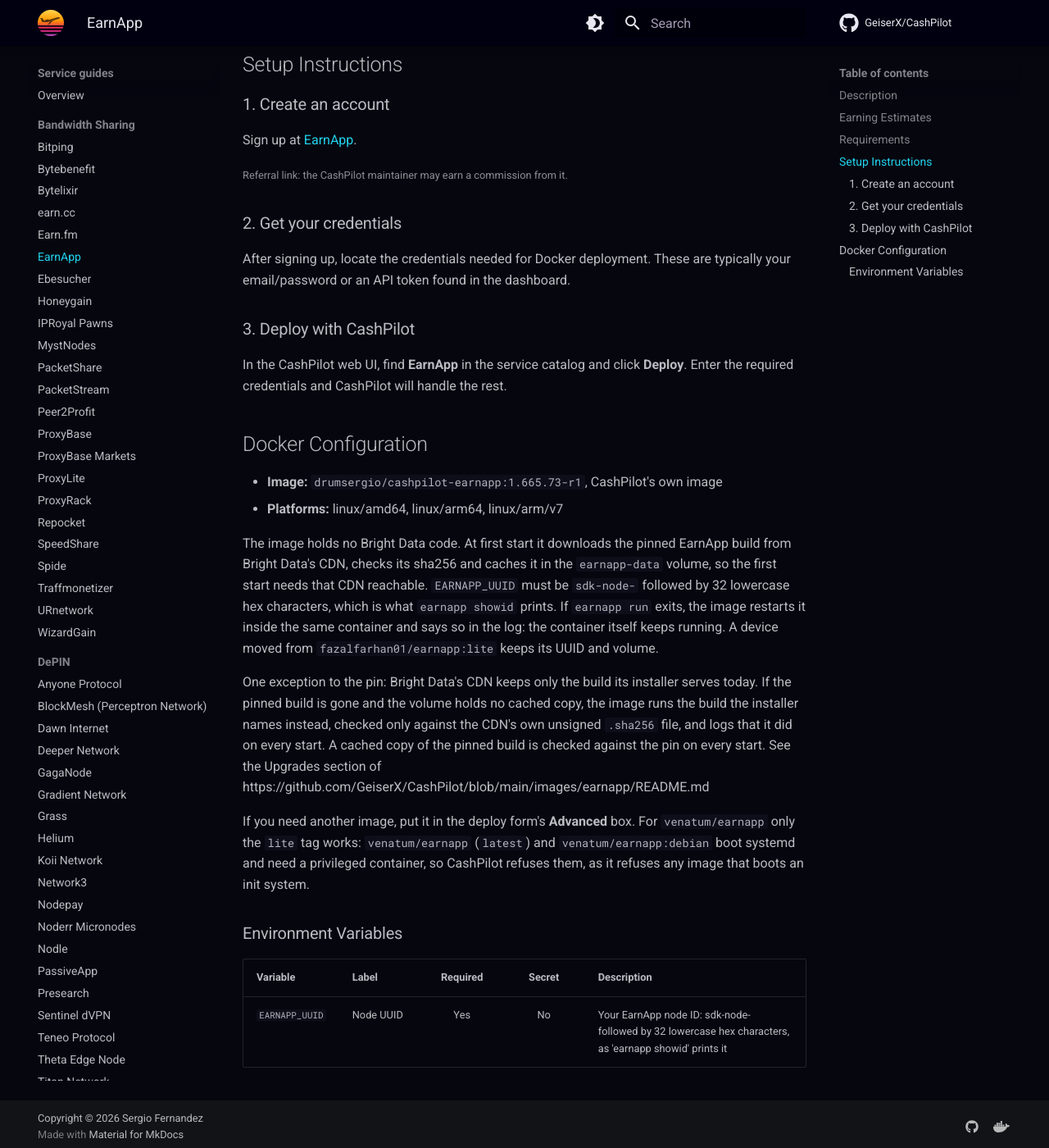
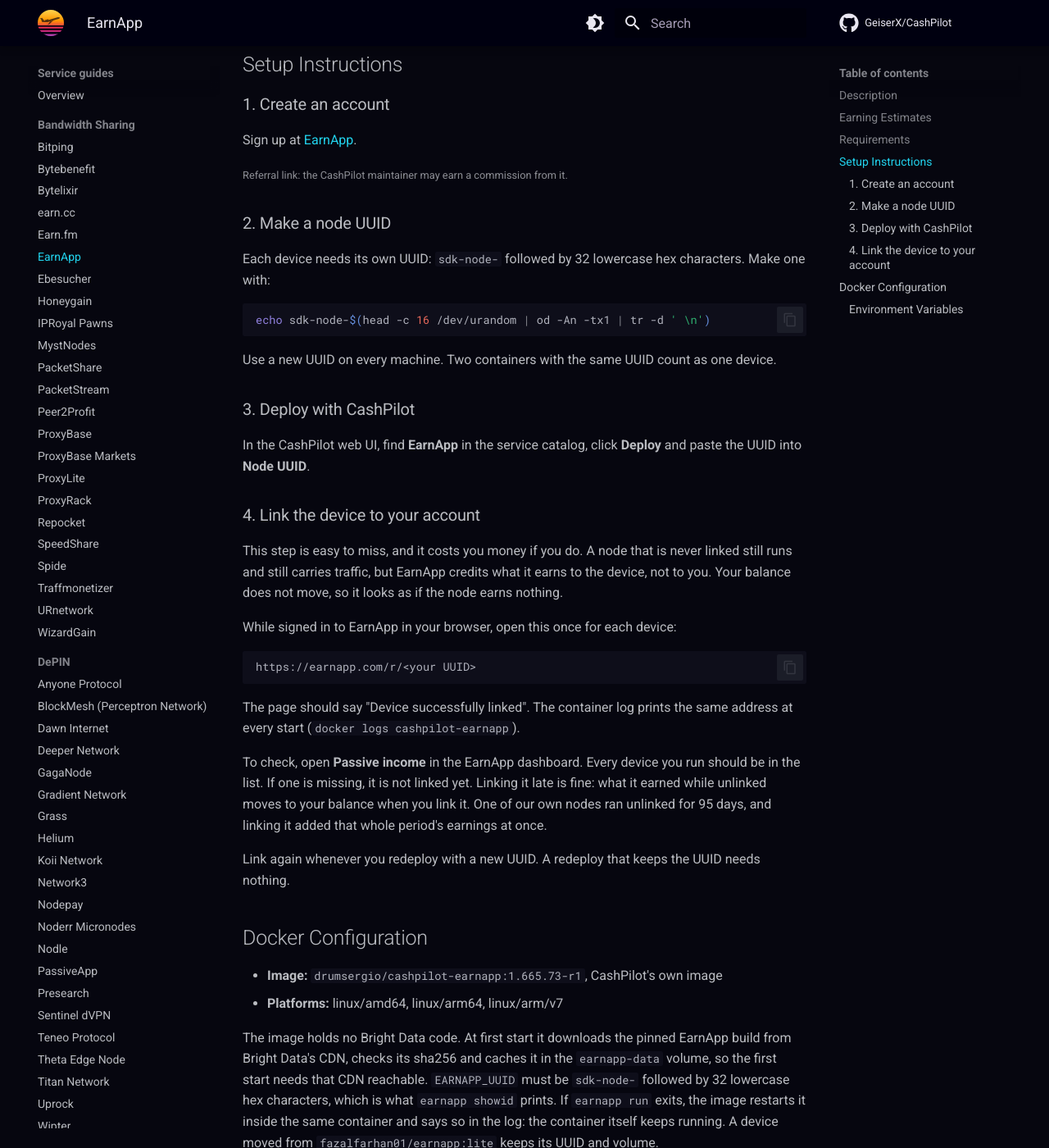
Before and after one commit to GeiserX/CashPilot, an MkDocs documentation site: the page built from docs/guides/earnapp.md, in a window 1280 px wide and 1400 px high, scrolled down 1545 px. Shown: the whole window at 82% size. Built offline with MkDocs 1.6.1 and Material for MkDocs 9.7.7, drawn with Linux system fonts in a browser that asks for light colours; comment, search, counter and statistics services are not loaded.

Commit message:
docs(earnapp): say to link each device, or its earnings never reach the account (#466)

````diff
--- a/docs/guides/earnapp.md
+++ b/docs/guides/earnapp.md
@@ -56,13 +56,41 @@
 
 <small>Referral link: the CashPilot maintainer may earn a commission from it.</small>
 
-### 2. Get your credentials
+### 2. Make a node UUID
 
-After signing up, locate the credentials needed for Docker deployment. These are typically your email/password or an API token found in the dashboard.
+Each device needs its own UUID: `sdk-node-` followed by 32 lowercase hex characters. Make one with:
+
+```sh
+echo sdk-node-$(head -c 16 /dev/urandom | od -An -tx1 | tr -d ' \n')
+```
+
+Use a new UUID on every machine. Two containers with the same UUID count as one device.
 
 ### 3. Deploy with CashPilot
 
-In the CashPilot web UI, find **EarnApp** in the service catalog and click **Deploy**. Enter the required credentials and CashPilot will handle the rest.
+In the CashPilot web UI, find **EarnApp** in the service catalog, click **Deploy** and paste the UUID into **Node UUID**.
+
+### 4. Link the device to your account
+
+This step is easy to miss, and it costs you money if you do. A node that is never linked
+still runs and still carries traffic, but EarnApp credits what it earns to the device, not to
+you. Your balance does not move, so it looks as if the node earns nothing.
+
+While signed in to EarnApp in your browser, open this once for each device:
+
+```text
+https://earnapp.com/r/<your UUID>
+```
+
+The page should say "Device successfully linked". The container log prints the same address
+at every start (`docker logs cashpilot-earnapp`).
+
+To check, open **Passive income** in the EarnApp dashboard. Every device you run should be in
+the list. If one is missing, it is not linked yet. Linking it late is fine: what it earned
+while unlinked moves to your balance when you link it. One of our own nodes ran unlinked for
+95 days, and linking it added that whole period's earnings at once.
+
+Link again whenever you redeploy with a new UUID. A redeploy that keeps the UUID needs nothing.
 
 ## Docker Configuration
 
````
Also changed, not shown: 1 other file.
